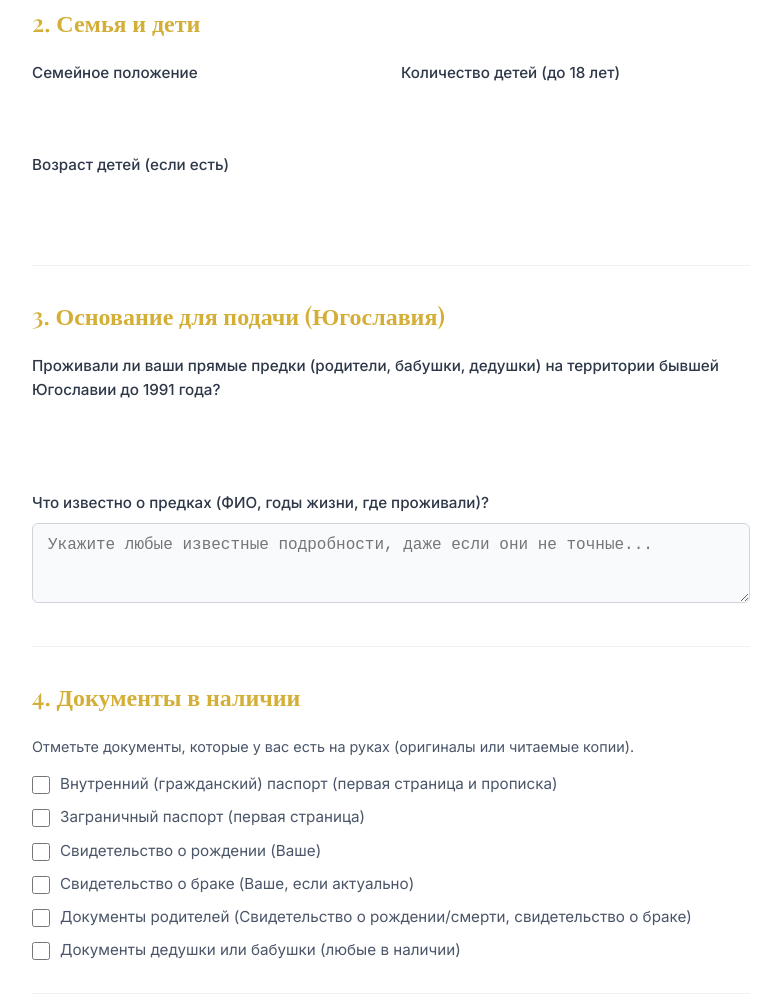
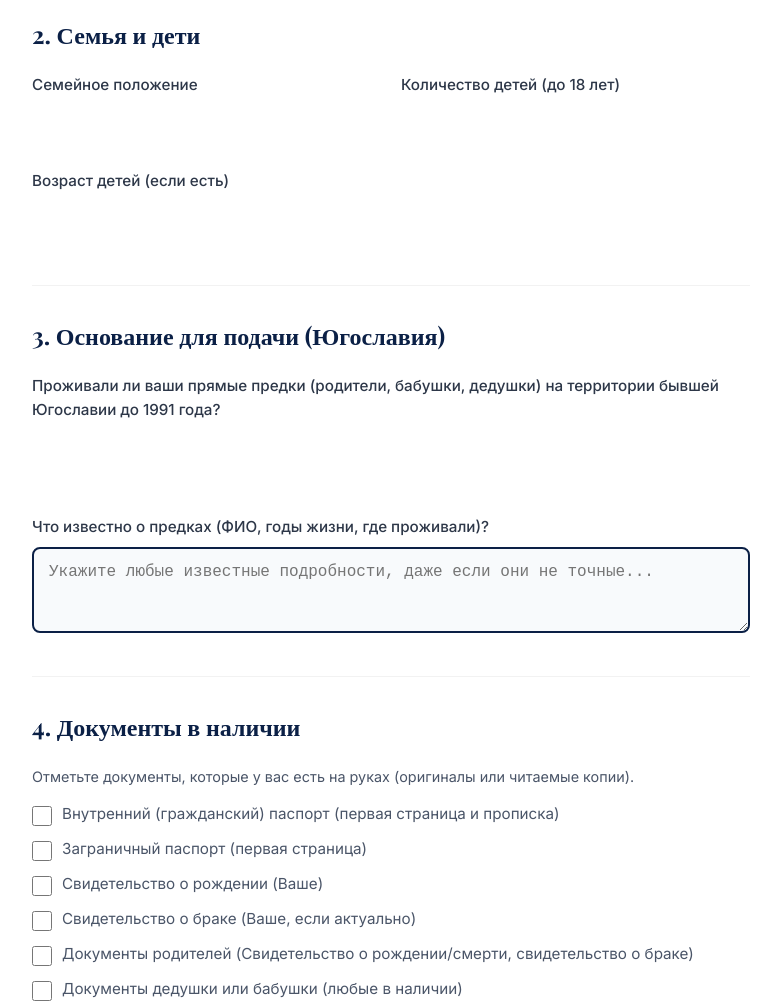
Before and after one commit to gennadiyyasnov-maker/eurostatus, a website built with Vite: page anketa.html in a window 1280 px wide. Shown: the part 743-1747 px from the top of the page, without its empty margins (249-1030 px from the left). Built offline with nearby package versions, Linux system fonts and the light colour scheme; a web font is replaced by a local one.

Commit message:
Change form colors to blue and highlight fields

```diff
--- a/anketa.html
+++ b/anketa.html
@@ -40,10 +40,11 @@
             margin-bottom: 0;
         }
         .form-section h3 {
-            color: var(--gold-main);
+            color: #0B2046;
             font-family: 'Times New Roman', serif;
             font-size: 1.5rem;
             margin-bottom: 20px;
+            font-weight: bold;
         }
         .input-group {
             margin-bottom: 15px;
@@ -57,20 +58,21 @@
         }
         .input-group input, .input-group select, .input-group textarea {
             width: 100%;
-            padding: 12px 15px;
-            border-radius: 6px;
-            border: 1px solid #d1d5db;
+            padding: 14px 15px;
+            border-radius: 8px;
+            border: 2px solid #0B2046;
             background: #f8fafc;
             font-size: 1rem;
-            color: #1e293b;
+            color: #0B2046;
+            font-weight: 500;
             box-sizing: border-box;
             transition: all 0.3s ease;
         }
         .input-group input:focus, .input-group select:focus, .input-group textarea:focus {
-            border-color: var(--gold-main);
+            border-color: #0B2046;
             outline: none;
             background: #ffffff;
-            box-shadow: 0 0 0 3px rgba(212,175,55,0.2);
+            box-shadow: 0 0 0 4px rgba(11, 32, 70, 0.15);
         }
         .checkbox-group {
             display: flex;
@@ -80,9 +82,9 @@
         }
         .checkbox-group input[type="checkbox"] {
             margin-top: 3px;
-            width: 18px;
-            height: 18px;
-            accent-color: var(--gold-main);
+            width: 20px;
+            height: 20px;
+            accent-color: #0B2046;
         }
         .checkbox-group label {
             color: var(--text-secondary);
@@ -144,7 +146,7 @@
     <main style="padding-top: 100px; min-height: 70vh; background: var(--bg-light); color: var(--text-main);">
         <div class="container">
             <div class="anketa-container">
-                <h1 class="section-title" style="margin-top: 0; color: var(--gold-main); text-align: center; margin-bottom: 10px;">Анкета Заявителя</h1>
+                <h1 class="section-title" style="margin-top: 0; color: #0B2046; text-align: center; margin-bottom: 10px; font-weight: bold;">Анкета Заявителя</h1>
                 <p style="text-align: center; color: var(--text-secondary); margin-bottom: 40px; font-size: 1.1rem;">Программа ускоренного получения гражданства Республики Словения по ст. 12.</p>
 
                 <div id="form-alert" class="alert-box" style="display: none;"></div>
@@ -288,12 +290,12 @@
                         <p style="font-size: 0.9rem; color: var(--text-secondary); margin-bottom: 15px;">Вы можете безопасно прикрепить фото или сканы паспорта, прописки, свидетельств и других документов, которые есть у вас на руках.</p>
                         <div class="input-group">
                             <label>Документы (можно выбрать несколько файлов)</label>
-                            <input type="file" name="documents" multiple accept=".jpg,.jpeg,.png,.pdf" style="padding: 15px; background: white; border: 1px dashed #d1d5db; cursor: pointer;">
+                            <input type="file" name="documents" multiple accept=".jpg,.jpeg,.png,.pdf" style="padding: 15px; background: #f8fafc; border: 2px dashed #0B2046; cursor: pointer; color: #0B2046; font-weight: 500;">
                             <small style="color: #666; font-size: 0.85rem; display: block; margin-top: 8px;">Доступные форматы: JPG, PNG, PDF. Нажмите `Ctrl` (или `Cmd` на Mac), чтобы выбрать сразу несколько файлов.</small>
                         </div>
                     </div>
 
-                    <button type="submit" class="btn-primary" style="width: 100%; font-size: 1.1rem; padding: 18px;">Отправить Анкету Специалисту</button>
+                    <button type="submit" class="btn-primary" style="width: 100%; font-size: 1.2rem; font-weight: bold; padding: 20px; background: #0B2046; color: white; border-radius: 8px; border: none; cursor: pointer; transition: 0.3s;">Отправить Анкету Специалисту</button>
                     <p style="text-align: center; font-size: 0.85rem; color: var(--text-secondary); margin-top: 15px;">
                         Отправляя форму, вы даете согласие на конфиденциальную обработку ваших персональных данных.
                         Наши специалисты свяжутся с вами сразу после анализа.
```
